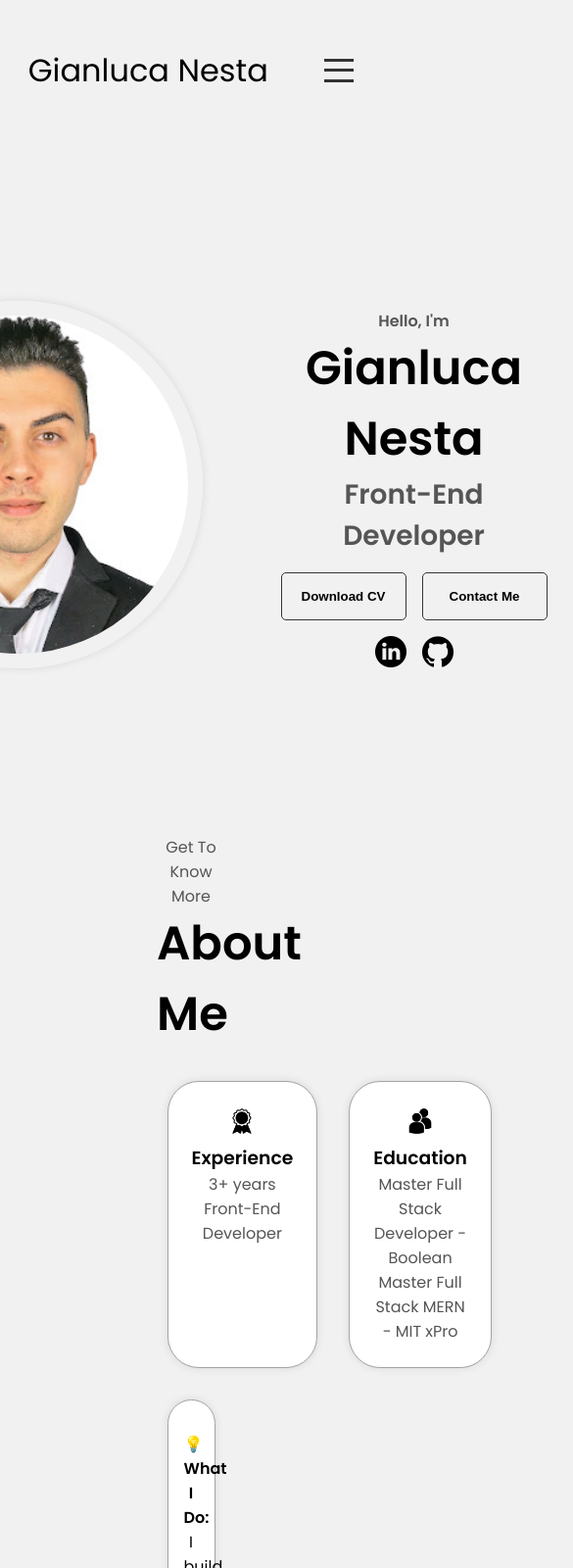
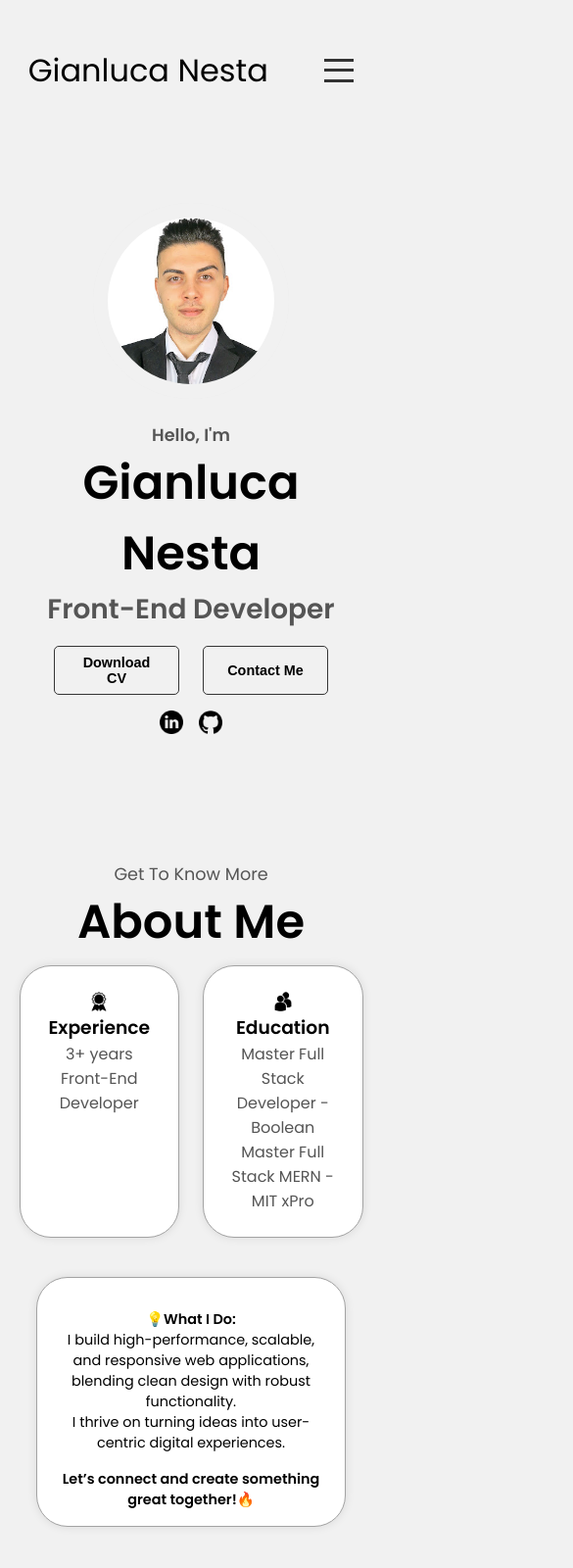
Before and after one commit to gianlucanesta/gianlucanesta.github.io, a plain HTML site: page index.html in a window 390 px wide. Shown: the top 1600 px of the page at 98% size, 585 px wide, since content can reach past the window. Drawn offline with Linux system fonts and the light colour scheme.

Commit message:
Update footer copyright text styling and adjust media query breakpoints for improved responsiveness

```diff
--- a/index.html
+++ b/index.html
@@ -361,7 +361,7 @@
           </ul>
         </div>
       </nav>
-      <p>Copyright &#169; 2025 Gianluca Nesta. All Rights Reserved.</p>
+      <p class="footer-text">Copyright &#169; 2025 Gianluca Nesta. All Rights Reserved.</p>
     </footer>
 
 
--- a/mediaqueries.css
+++ b/mediaqueries.css
@@ -1,4 +1,4 @@
-@media screen and (max-width: 1200px) {
+@media screen and (max-width: 1400px) {
   #navbar-lg {
     display: none;
   }
@@ -6,4 +6,182 @@
   #hamburger-nav {
     display: flex;
   }
+
+  #profile {
+    height: 83vh;
+    margin-bottom: 6rem;
+  }
+  .about-containers {
+    flex-wrap: wrap;
+  }
+  #contact,
+  #projects {
+    height: fit-content;
+  }
 }
+
+@media screen and (max-width: 1200px) {
+  #desktop-nav {
+    display: none;
+  }
+  #hamburger-nav {
+    display: flex;
+  }
+  #experience,
+  .experience-details-container {
+    margin-top: 2rem;
+  }
+  #profile,
+  .section-container {
+    display: block;
+  }
+  .arrow {
+    display: none;
+  }
+  section,
+  .section-container {
+    height: fit-content;
+  }
+  section {
+    margin: 0 5%;
+  }
+  .section__pic-container {
+    width: 275px;
+    height: 275px;
+    margin: 0 auto 2rem;
+  }
+  .about-containers {
+    margin-top: 0;
+  }
+}
+
+@media screen and (max-width: 600px) {
+  #contact,
+  footer {
+    height: auto;
+    padding: 2rem 0;
+  }
+  #profile {
+    height: auto;
+    padding: 4rem 0;
+    margin-bottom: 2rem;
+  }
+  .section__text {
+    text-align: center;
+    margin-top: 1rem;
+  }
+  .section__text__p1 {
+    font-size: 1.1rem;
+  }
+  article {
+    font-size: 0.9rem;
+  }
+  .about-containers,
+  .contact-info-upper-container,
+  .btn-container {
+    flex-wrap: wrap;
+    justify-content: center;
+    gap: 1.5rem;
+  }
+  .details-container {
+    padding: 1.5rem;
+    margin: 0.5rem 0;
+  }
+  .contact-info-container {
+    margin: 0;
+    padding: 1rem;
+  }
+  .contact-info-container p,
+  .nav-links li a {
+    font-size: 0.9rem;
+  }
+  .experience-sub-title {
+    font-size: 1.1rem;
+  }
+  .nav-links {
+    flex-direction: column;
+    gap: 1rem;
+    text-align: center;
+  }
+  .section__pic-container {
+    width: 200px;
+    height: 200px;
+    margin: 0 auto 1.5rem;
+    border-radius: 50%;
+    overflow: hidden;
+  }
+
+  .section__pic-container__img {
+    width: 100%;
+    height: 100%;
+    object-fit: cover;
+    object-position: center;
+  }
+  .btn {
+    padding: 0.5rem 1.5rem;
+    font-size: 0.9rem;
+  }
+  .icon {
+    width: 1.5rem;
+    height: 1.5rem;
+  }
+  .text-container {
+    text-align: left;
+    padding: 1rem;
+    font-size: 0.9rem;
+  }
+
+  section {
+    display: flex;
+    flex-direction: column;
+    align-items: center;
+    text-align: center;
+  }
+
+  .experience-details-container,
+  .about-details-container {
+    display: flex;
+    flex-direction: column;
+    align-items: center;
+    width: 100%;
+  }
+
+  .details-container {
+    display: flex;
+    flex-direction: column;
+    align-items: center;
+    text-align: center;
+    width: 90%;
+  }
+
+  .text-container {
+    text-align: center;
+    max-width: 90%;
+    margin: 0 auto;
+  }
+
+  .article-container {
+    display: flex;
+    flex-direction: column;
+    align-items: center;
+  }
+
+  article {
+    display: flex;
+    flex-direction: column;
+    align-items: center;
+    text-align: center;
+  }
+
+  .project-img {
+    margin: 0 auto;
+  }
+
+  #socials-container {
+    justify-content: center;
+  }
+
+  .footer-text {
+    margin-top: 2.5rem;
+  }
+}
```
